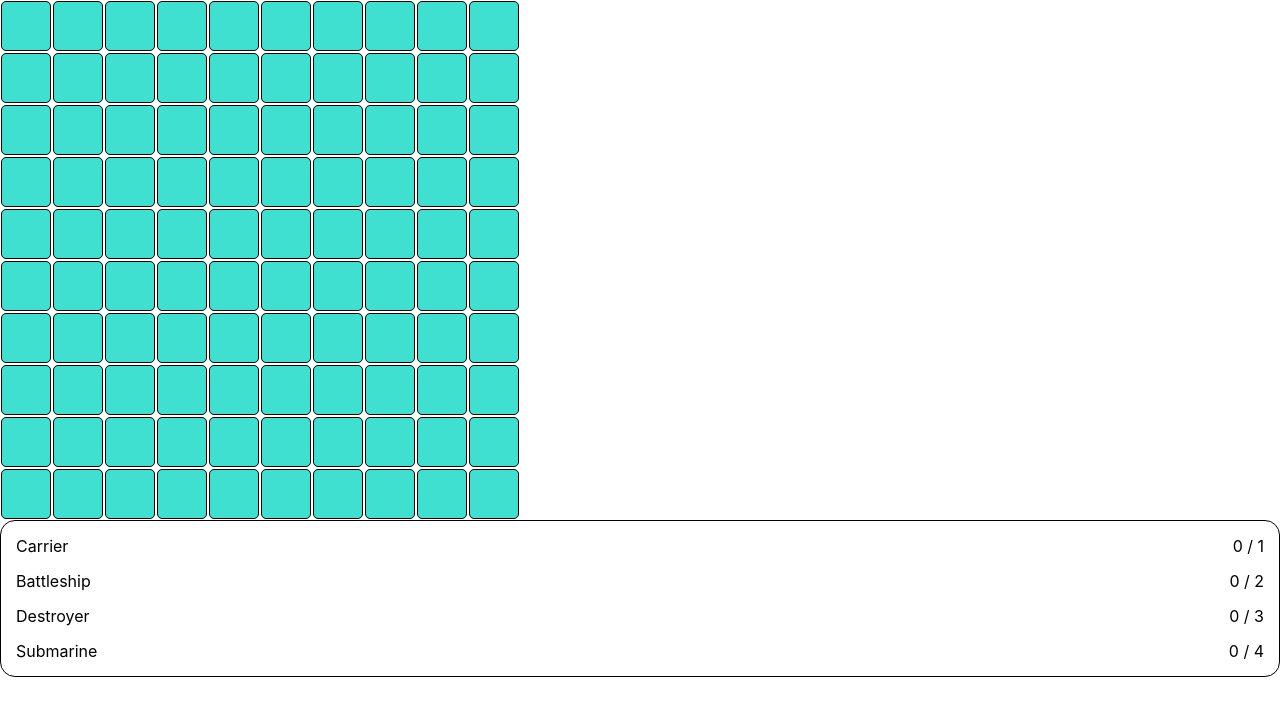
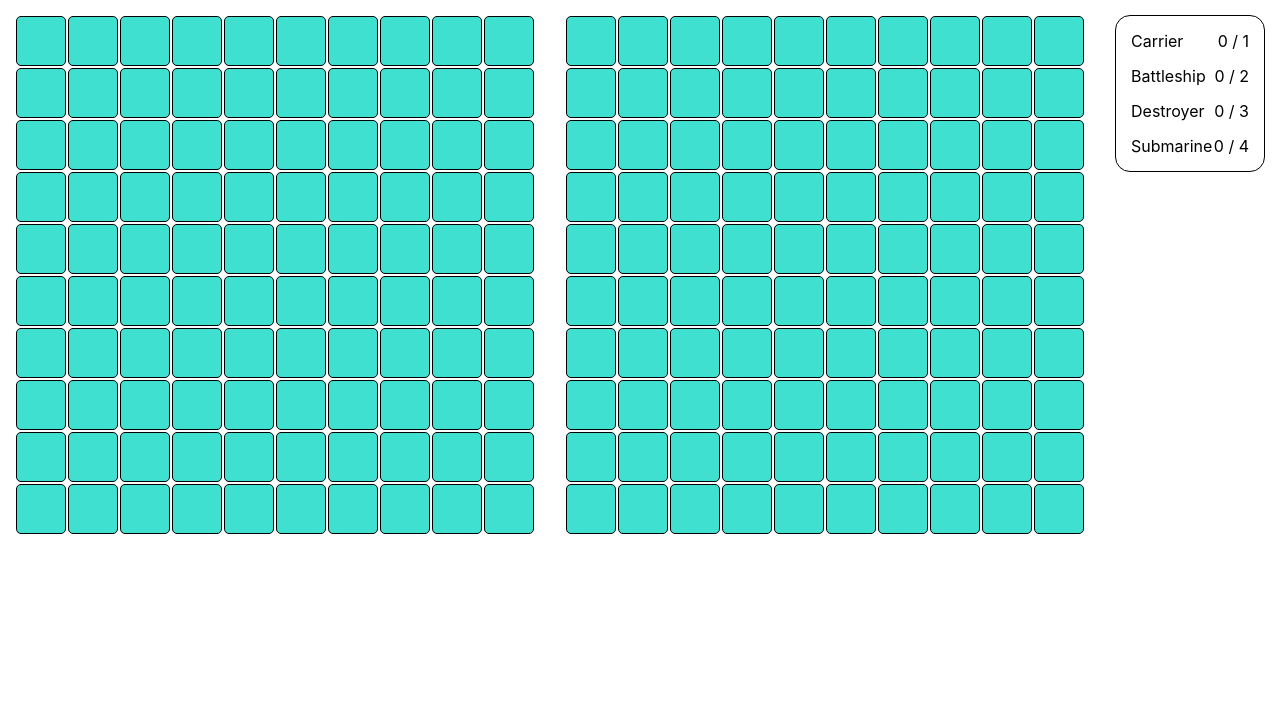
Before and after one commit to khmilos/sea_battle, a React (Create React App) app: page / in a window 1280 px wide. Shown: the top 716 px of the page. Built offline with nearby package versions, Linux system fonts and the light colour scheme.

Commit message:
App Grids Styles

```diff
--- a/src/components/App/index.tsx
+++ b/src/components/App/index.tsx
@@ -1,12 +1,22 @@
 import React from 'react';
 import GameGrid from 'components/GameGrid';
 import ShipPanel from 'components/ShipPanel';
+import styles from './styles.module.css';
 
 function App() {
   return (
-    <div>
-      <GameGrid gridKey='playerGrid' />
-      <ShipPanel />
+    <div className={styles.container}>
+      <main className={styles.gridWrapper}>
+        <section className={styles.grid}>
+          <GameGrid gridKey='playerGrid' />
+        </section>
+        <section className={styles.grid}>
+          <GameGrid gridKey='playerGrid' />
+        </section>
+      </main>
+      <aside className={styles.board}>
+        <ShipPanel />
+      </aside>
     </div>
   );
 }
--- /dev/null
+++ b/src/components/App/styles.module.css
@@ -0,0 +1,19 @@
+.container {
+  display: flex;
+}
+
+.gridWrapper {
+  display: flex;
+}
+
+.grid {
+  padding: 15px;
+}
+
+.board {
+  display: flex;
+  flex-direction: column;
+  margin-left: auto;
+  padding: 15px;
+  width: 400px;
+}
```
